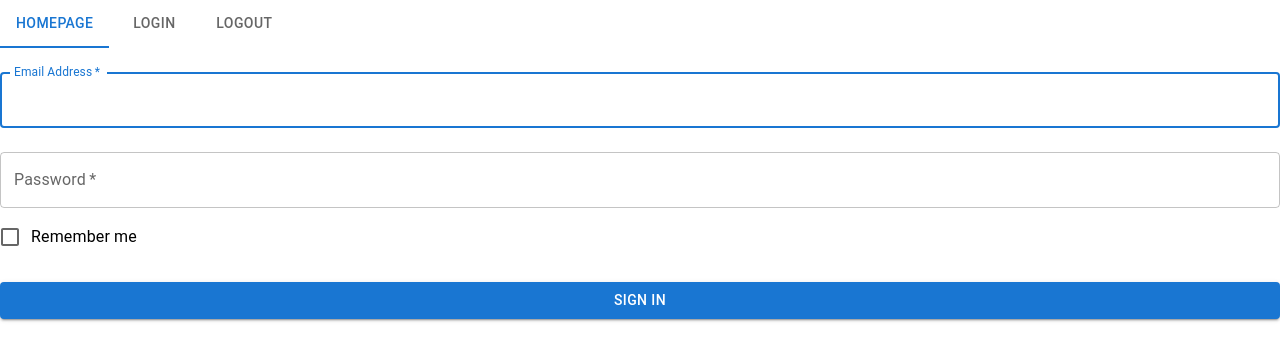
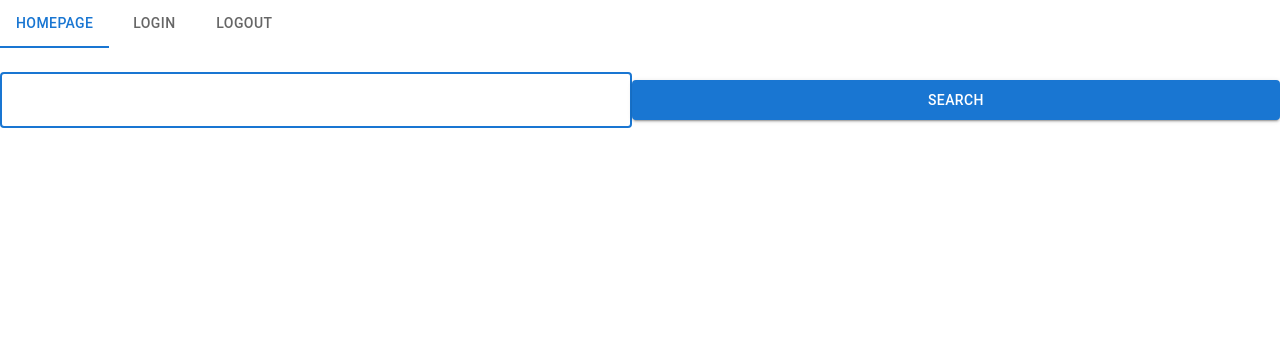
Before and after one commit to ntquanghai/academyre, a React (Create React App) app: page / in a window 1280 px wide. Shown: the top 360 px of the page. Built offline with nearby package versions, Linux system fonts and the light colour scheme.

Commit message:
CREATE: button components

```diff
--- /dev/null
+++ b/src/components/Button/index.js
@@ -0,0 +1,28 @@
+import { Button } from "@mui/material";
+import React from "react";
+
+const ButtonPrimary = (props) => {
+  return (
+    <>
+      <Button variant="outlined">Primary</Button>
+    </>
+  );
+};
+const ButtonDisabled = (props) => {
+  return (
+    <>
+      <Button variant="outlined" disabled>
+        Disabled
+      </Button>
+    </>
+  );
+};
+const ButtonSecondary = (props) => {
+  return (
+    <>
+      <Button variant="outlined">Primary</Button>
+    </>
+  );
+};
+
+export {ButtonPrimary, ButtonDisabled, ButtonSecondary}
--- a/src/components/Search/index.js
+++ b/src/components/Search/index.js
@@ -4,30 +4,15 @@ import React from 'react'
 
 export const SearchField = () => {
   return (
-    <Box component="form" noValidate sx={{ mt: 1 }}>
+    <Box component="form" noValidate className='mt-2 flex'>
     <TextField
       margin="normal"
       required
       fullWidth
-      id="email"
-      label="Email Address"
-      name="email"
-      autoComplete="email"
+      id="search"
+      name="search"
+      autoComplete="search"
       autoFocus
-    />
-    <TextField
-      margin="normal"
-      required
-      fullWidth
-      name="password"
-      label="Password"
-      type="password"
-      id="password"
-      autoComplete="current-password"
-    />
-    <FormControlLabel
-      control={<Checkbox value="remember" color="primary" />}
-      label="Remember me"
     />
     <Button
       type="submit"
@@ -35,7 +20,7 @@ export const SearchField = () => {
       variant="contained"
       sx={{ mt: 3, mb: 2 }}
     >
-      Sign In
+      Search
     </Button>
     </Box>
   )
```
